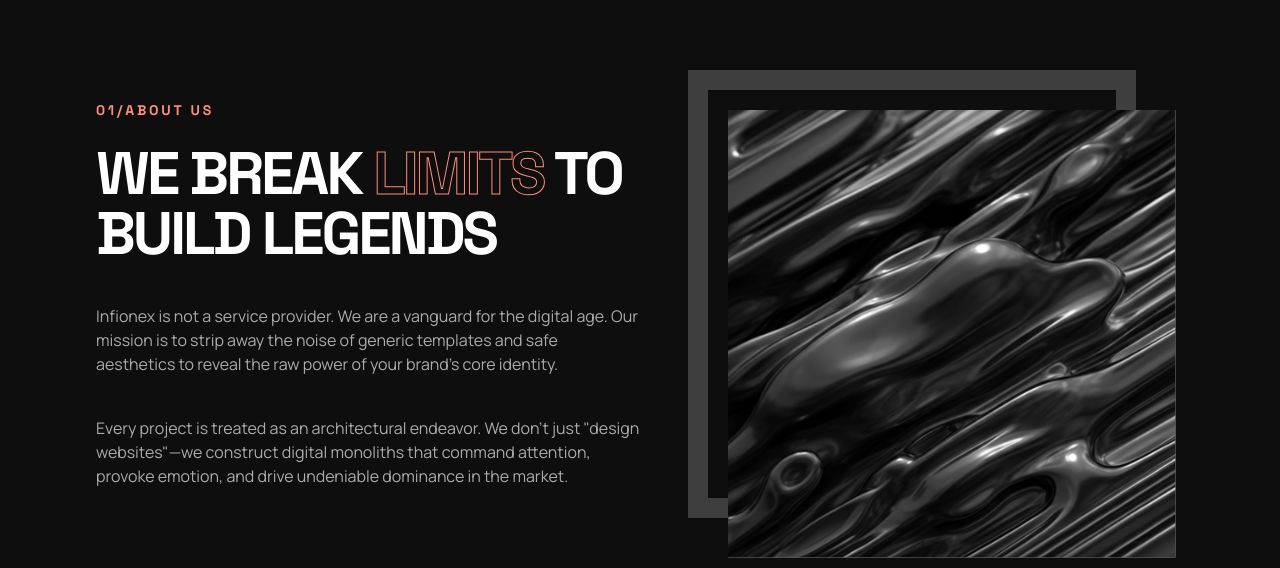
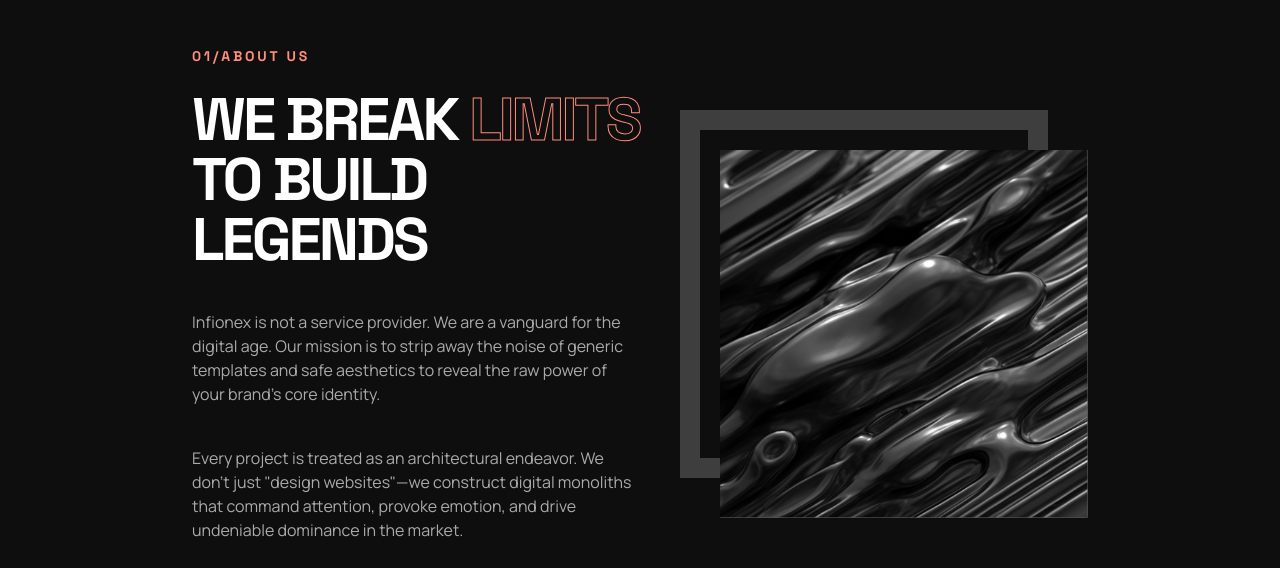
Before and after one commit to infionex/infionex-web, a React (Vite) app in the folder client/: page / in a window 1280 px wide. Shown: the part 906-1474 px from the top of the page. Built offline with nearby package versions, Linux system fonts and the light colour scheme.

Commit message:
first commit

```diff
--- a/client/src/components/AboutUs.jsx
+++ b/client/src/components/AboutUs.jsx
@@ -3,7 +3,7 @@ import img from '../assets/images/about1.png'
 export default function AboutUs() {
     return (
         <section id='about' className=' h-screen px-10 md:px-24 bg-secondary-color content-center'>
-            <div className='flex'>
+            <div className='flex max-w-425 mx-auto md:py-32 px-8 md:px-24'>
                 <div className='content-center flex flex-col gap-10 md:w-[50%] bg-green600 justify-center'>
                     <div className='flex flex-col gap-6'>
                         <p className='text-third-color font-head font-bold tracking-[0.2em] uppercase text-sm'>01/ABOUT US</p>
--- a/client/src/components/ContactSection.jsx
+++ b/client/src/components/ContactSection.jsx
@@ -5,7 +5,8 @@ import { MdEmail } from "react-icons/md";
 
 const ContactSection = () => {
     return (
-        <section className="font-head bg-black max-w-425 mx-auto py-22 px-8 md:px-24" id='contact' >
+        <section className="font-head bg-[#0e0e0e]  " id='contact' >
+            <div className='max-w-425 mx-auto py-22 px-8 md:px-24'>
             <div className='grid grid-cols-1 lg:grid-cols-2  text-white'>
                 <div>
                     <span className="text-[#ff8e7d] font-headline font-bold tracking-[0.2em] uppercase text-sm mb-4 block">05 / COMMENCE</span>
@@ -51,6 +52,7 @@ const ContactSection = () => {
                     </div>
                 </form>
             </div>
+            </div>
         </section>
     )
 }
```
